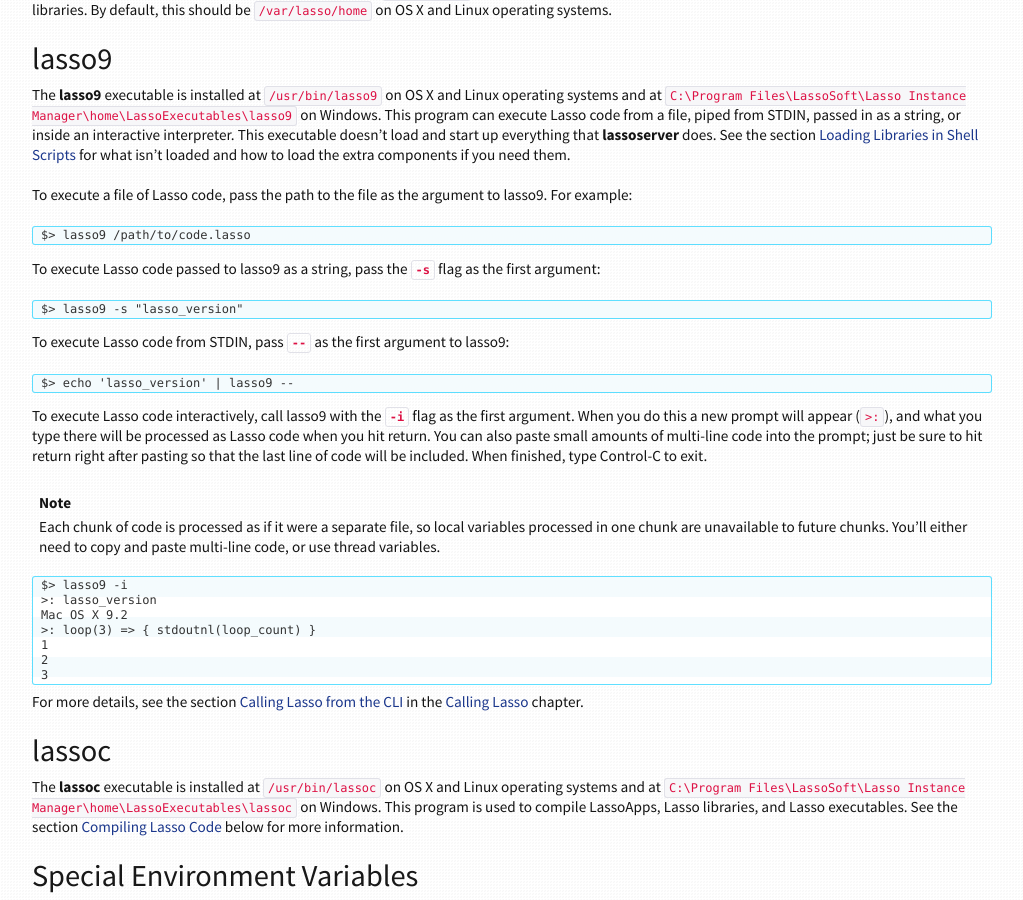
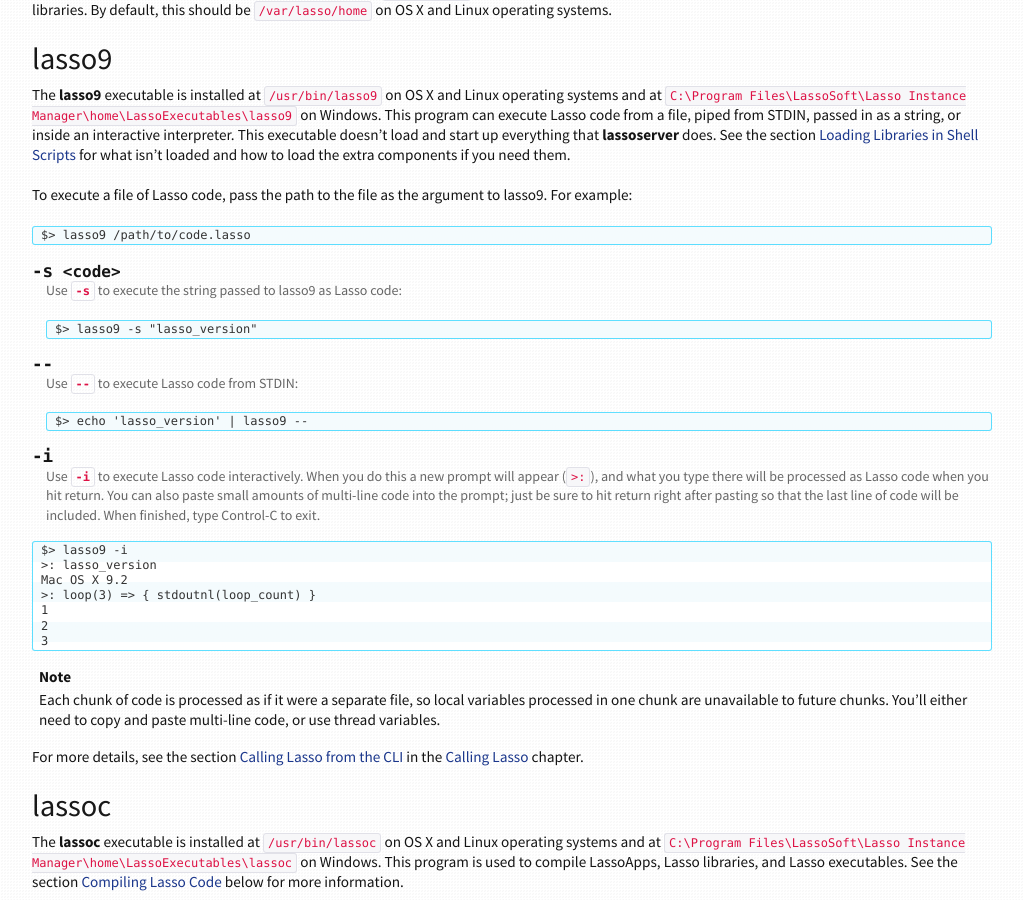
Before and after one commit to LassoSoft/LassoGuide, a Sphinx documentation site: the page built from source/operations/command-line-tools.rst, in a window 1280 px wide and 900 px high, scrolled down 1840 px. Shown: the whole window, without its empty margins (128-1151 px from the left). Built offline with Sphinx 7.4.7, drawn with Linux system fonts in a browser that asks for light colours; cross-references to code outside the pages are shown as plain code.

Commit message:
use option directives in lasso9 description

```diff
--- a/source/language/calling-lasso.rst
+++ b/source/language/calling-lasso.rst
@@ -195,8 +195,7 @@
 useful when piping results from one command to lasso9 in order for it to execute
 the given code. In order to have lasso9 receive its code from STDIN, the
 :option:`--` argument is used. The following example uses the standard
-:command:`echo` command to produce code for lasso9 to read from STDIN and then
-execute:
+:command:`echo` command to pipe code from STDIN for lasso9 to read and execute:
 
 .. code-block:: none
 
--- a/source/operations/command-line-tools.rst
+++ b/source/operations/command-line-tools.rst
@@ -167,27 +167,28 @@
 
    $> lasso9 /path/to/code.lasso
 
-To execute Lasso code passed to lasso9 as a string, pass the :option:`-s` flag
-as the first argument::
+.. program:: lasso9
+
+.. option:: -s <code>
+
+   Use :option:`-s` to execute the string passed to lasso9 as Lasso code::
 
    $> lasso9 -s "lasso_version"
 
-To execute Lasso code from STDIN, pass :option:`--` as the first argument to
-lasso9::
+.. option:: --
+
+   Use :option:`--` to execute Lasso code from STDIN::
 
    $> echo 'lasso_version' | lasso9 --
 
-To execute Lasso code interactively, call lasso9 with the :option:`-i` flag as
-the first argument. When you do this a new prompt will appear (``>:``), and what
-you type there will be processed as Lasso code when you hit :kbd:`return`. You
-can also paste small amounts of multi-line code into the prompt; just be sure to
-hit :kbd:`return` right after pasting so that the last line of code will be
-included. When finished, type :kbd:`Control-C` to exit.
+.. option:: -i
 
-.. note::
-   Each chunk of code is processed as if it were a separate file, so local
-   variables processed in one chunk are unavailable to future chunks. You'll
-   either need to copy and paste multi-line code, or use thread variables.
+   Use :option:`-i` to execute Lasso code interactively. When you do this a new
+   prompt will appear (``>:``), and what you type there will be processed as
+   Lasso code when you hit :kbd:`return`. You can also paste small amounts of
+   multi-line code into the prompt; just be sure to hit :kbd:`return` right
+   after pasting so that the last line of code will be included. When finished,
+   type :kbd:`Control-C` to exit.
 
 .. parsed-literal::
 
@@ -198,6 +199,11 @@
    1
    2
    3
+
+.. note::
+   Each chunk of code is processed as if it were a separate file, so local
+   variables processed in one chunk are unavailable to future chunks. You'll
+   either need to copy and paste multi-line code, or use thread variables.
 
 For more details, see the section :ref:`calling-lasso-cli` in the
 :ref:`calling-lasso` chapter.
```
